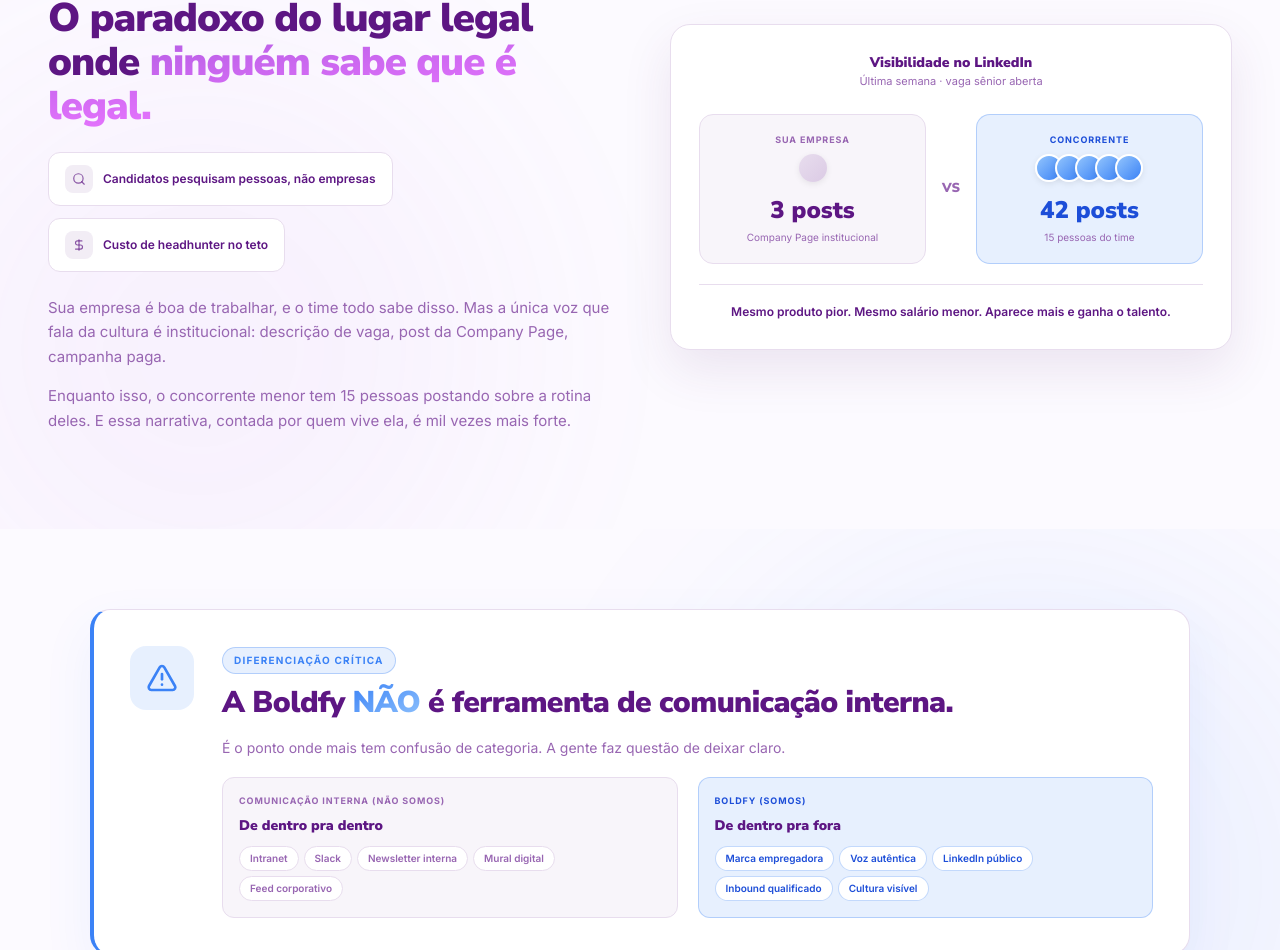
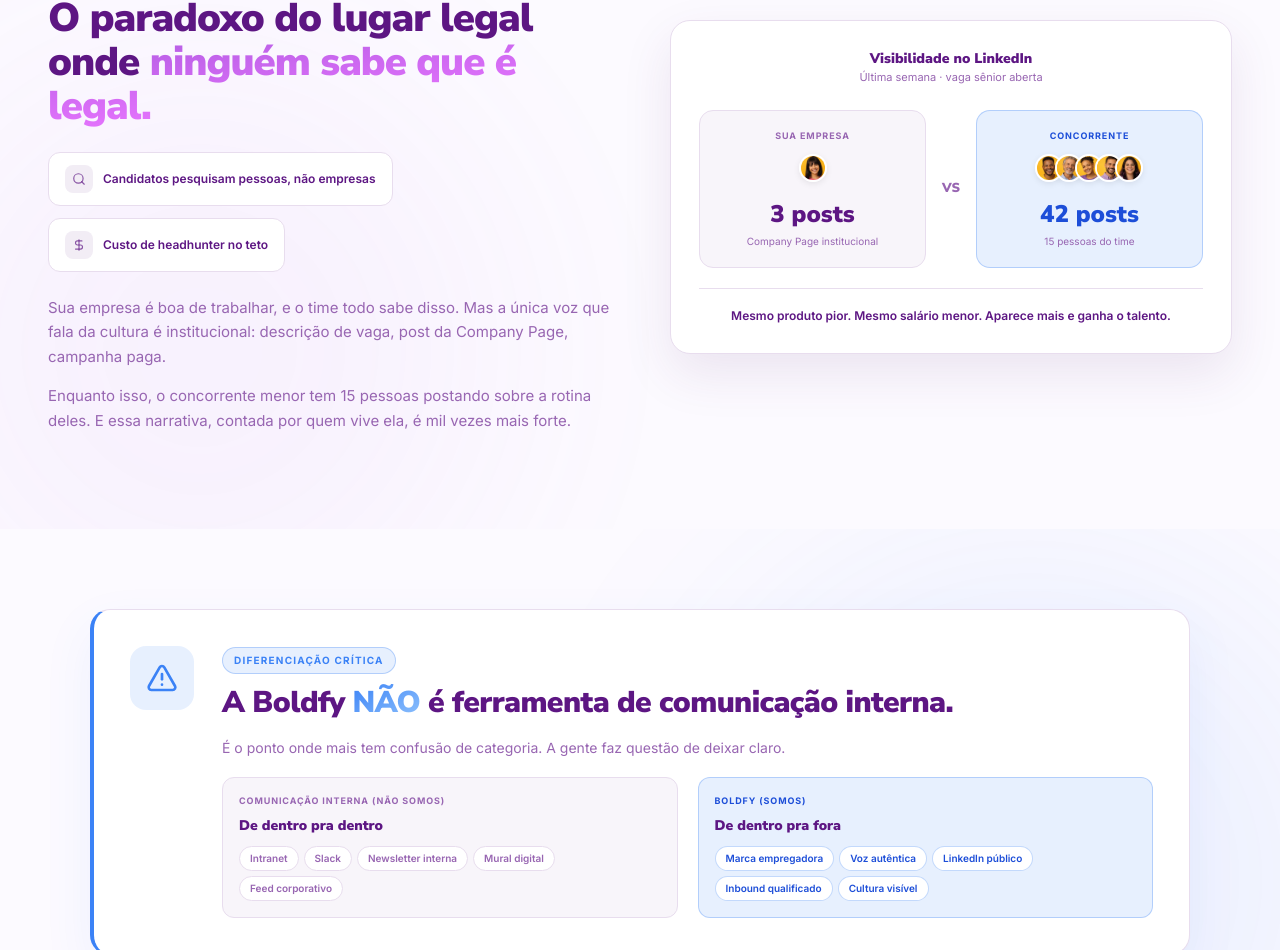
Before and after one commit to clararamosm/boldfy-site, a Next.js app: page /para/rh in a window 1280 px wide. Shown: the part 939-1889 px from the top of the page. Built offline with nearby package versions, Linux system fonts and the light colour scheme; no server answers.

Commit message:
fix(para-rh): usar avatares reais no VS Card do diagnóstico
Troca bolinhas genéricas por fotos de avatar existentes:
- Sua empresa: 1 avatar (avatar-1)
- Concorrente: 5 avatares sobrepostos (avatar-2 a avatar-6)

Co-Authored-By: Claude <noreply@anthropic.com>

```diff
--- a/src/app/para/rh/rh-client.tsx
+++ b/src/app/para/rh/rh-client.tsx
@@ -325,8 +325,14 @@ export function RhClient() {
                 <div className="mb-2 text-[9px] font-bold uppercase tracking-[0.1em] text-muted-foreground">
                   {c.diagVsYouLabel}
                 </div>
-                <div className="mb-3 flex justify-center">
-                  <div className="h-7 w-7 rounded-full bg-gradient-to-br from-border to-muted-foreground/30 shadow-[0_2px_6px_rgba(0,0,0,0.08)]" />
+                <div className="mb-3 flex h-9 items-center justify-center">
+                  <Image
+                    src="/images/avatar-1.jpeg"
+                    alt="Colaborador da empresa"
+                    width={28}
+                    height={28}
+                    className="rounded-full border-2 border-white shadow-[0_2px_6px_rgba(0,0,0,0.08)]"
+                  />
                 </div>
                 <div className="mb-1 font-headline text-2xl font-black text-accent-foreground">
                   {c.diagVsYouValue}
@@ -346,11 +352,15 @@ export function RhClient() {
                 <div className="mb-2 text-[9px] font-bold uppercase tracking-[0.1em] text-blue-700">
                   {c.diagVsThemLabel}
                 </div>
-                <div className="mb-3 flex justify-center">
-                  {[0, 1, 2, 3, 4].map((i) => (
-                    <div
-                      key={i}
-                      className="-ml-2 first:ml-0 h-7 w-7 rounded-full bg-gradient-to-br from-blue-300 to-blue-500 border-2 border-white shadow-[0_2px_6px_rgba(0,0,0,0.08)]"
+                <div className="mb-3 flex h-9 items-center justify-center">
+                  {[2, 3, 4, 5, 6].map((n, i) => (
+                    <Image
+                      key={n}
+                      src={`/images/avatar-${n}.jpeg`}
+                      alt={`Colaborador do concorrente ${i + 1}`}
+                      width={28}
+                      height={28}
+                      className="-ml-2 first:ml-0 rounded-full border-2 border-white shadow-[0_2px_6px_rgba(0,0,0,0.08)]"
                     />
                   ))}
                 </div>
```
